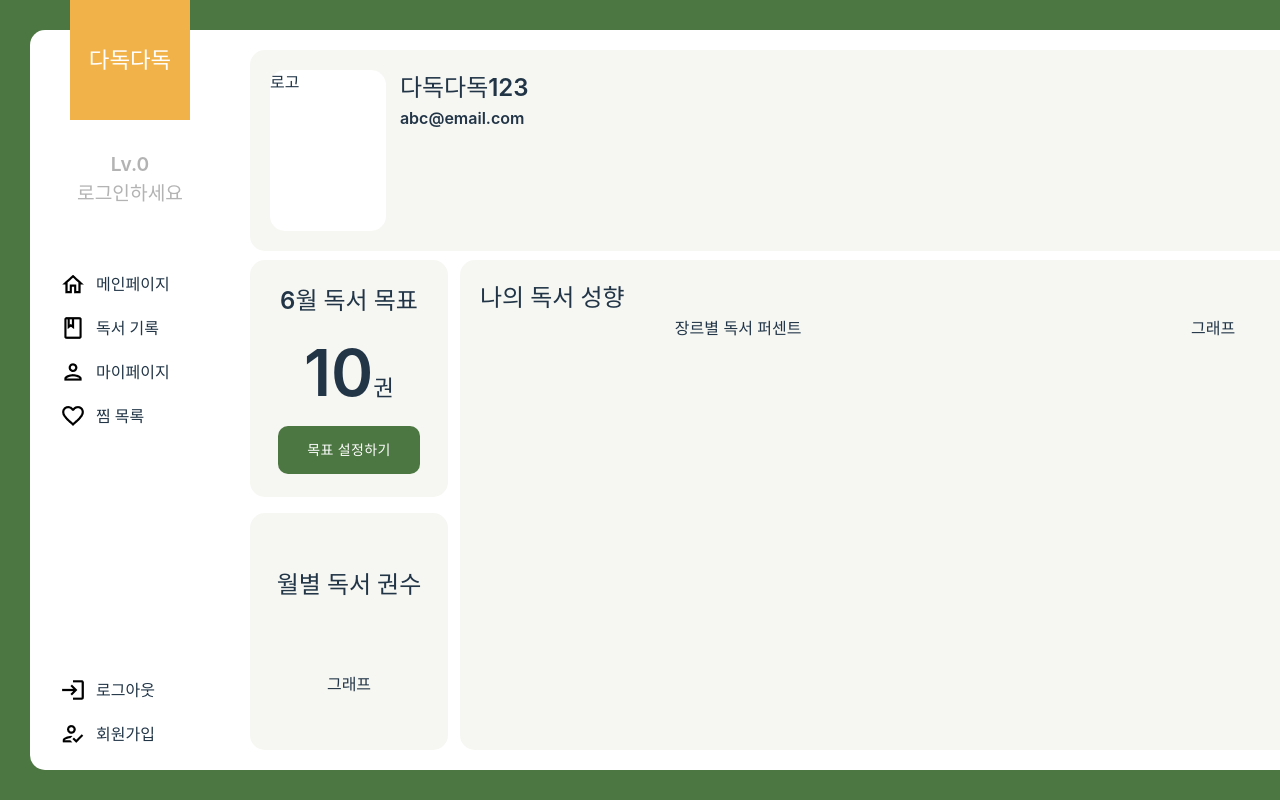
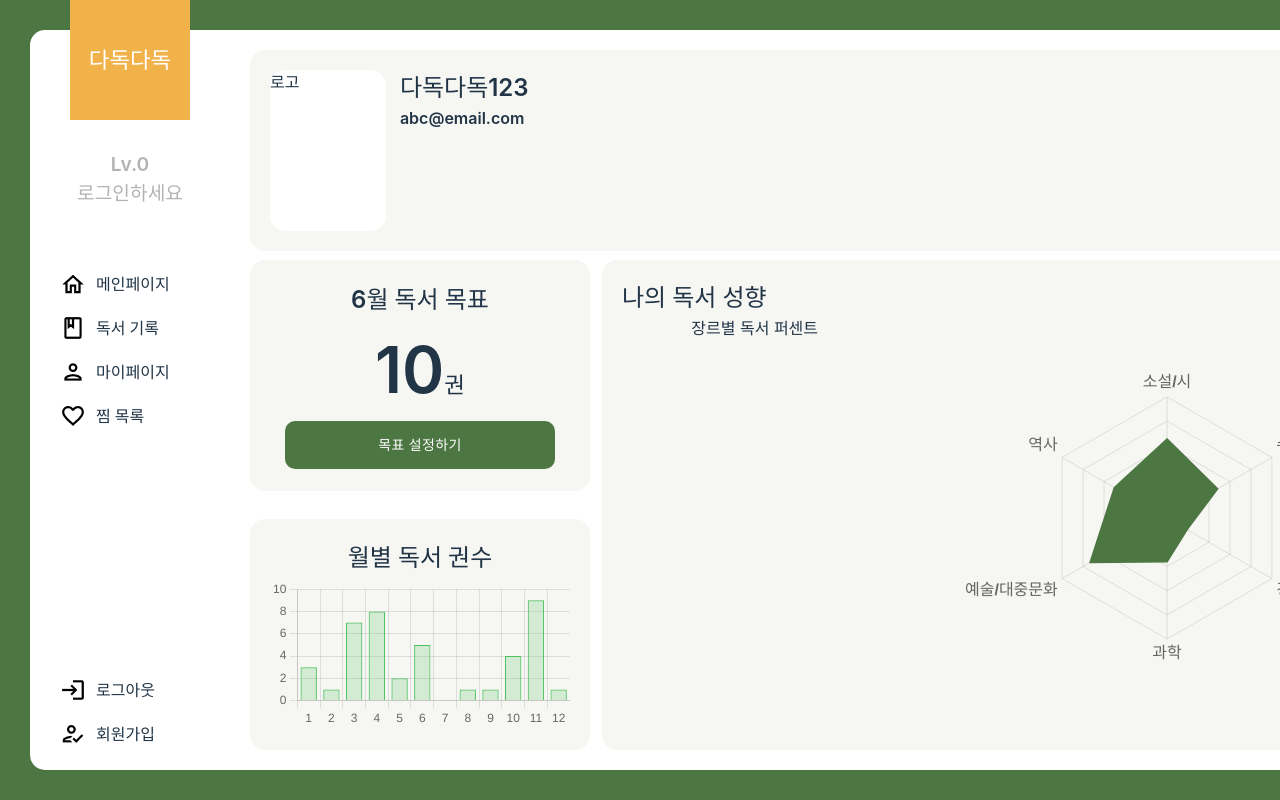
Before and after one commit to 96pages/DadokDadok-FE, a React (Vite) app: page /mypage in a window 1280 px wide. Shown: the top 800 px of the page. Built offline with nearby package versions, Linux system fonts and the light colour scheme.

Commit message:
마이페이지 차트 만들기

```diff
--- /dev/null
+++ b/src/components/BarChart.tsx
@@ -0,0 +1,43 @@
+import { Chart, registerables } from "chart.js";
+import { Bar } from "react-chartjs-2";
+
+const chartData = {
+  labels: [
+    "1",
+    "2",
+    "3",
+    "4",
+    "5",
+    "6",
+    "7",
+    "8",
+    "9",
+    "10",
+    "11",
+    "12",
+  ],
+  datasets: [
+    {
+      label: "",
+      data: [3, 1, 7, 8, 2, 5, 0, 1, 1, 4, 9, 1],
+      backgroundColor: ["rgba(75, 192, 85, 0.2)"],
+      borderColor: ["rgb(75, 192, 95)"],
+      borderWidth: 1,
+    },
+  ],
+};
+
+const options = {
+  plugins: {
+    legend: {
+      display: false,
+    },
+  },
+};
+
+const BarChart = () => {
+  Chart.register(...registerables);
+  return <Bar data={chartData} options={options} />;
+};
+
+export default BarChart;
--- a/src/components/MypageContent.tsx
+++ b/src/components/MypageContent.tsx
@@ -1,5 +1,7 @@
 import { css } from "@emotion/react";
 import { Button } from "@mui/material";
+import BarChart from "./BarChart";
+import RadarChart from "./RadarChart";
 
 const mypage_container = css`
   flex: 1;
@@ -29,7 +31,7 @@ const user_text = css`
   .user_name {
     font-size: 1.5rem;
   }
-`
+`;
 const modify_btn = css`
   position: absolute;
   border-radius: 10px;
@@ -108,6 +110,11 @@ const genre_wrap = css`
   display: flex;
   justify-content: space-around;
 `;
+const genre_text = css`
+`
+const genre_graph = css`
+width: 50%;
+`
 
 const MypageContent = () => {
   return (
@@ -135,15 +142,19 @@ const MypageContent = () => {
           </div>
           <div css={graph_card}>
             <div className="graph_title">월별 독서 권수</div>
-            <div>그래프</div>
+            <div>
+              <BarChart />
+            </div>
           </div>
         </div>
         <div css={right_wrap}>
           <div css={genre_card}>
             <div css={genre_title}>나의 독서 성향</div>
             <div css={genre_wrap}>
-              <div>장르별 독서 퍼센트</div>
-              <div>그래프</div>
+              <div css={genre_text}>장르별 독서 퍼센트</div>
+              <div css={genre_graph}>
+                <RadarChart />
+              </div>
             </div>
           </div>
         </div>
--- /dev/null
+++ b/src/components/RadarChart.tsx
@@ -0,0 +1,63 @@
+import { Chart, registerables } from "chart.js";
+import { Radar } from "react-chartjs-2";
+
+const chartData = {
+  labels: [
+    "소설/시",
+    "수필/에세이",
+    "경제/경영",
+    "과학",
+    "예술/대중문화",
+    "역사",
+  ],
+  datasets: [
+    {
+      label: "",
+      data: [65, 48, 19, 36, 73, 50],
+      fill: true,
+      backgroundColor: "#4d7742",
+      borderColor: "#4d7742",
+    },
+  ],
+};
+const options = {
+  plugins: {
+    legend: {
+      display: false,
+    },
+  },
+  elements: {
+    line: {
+      borderWidth: 2,
+    },
+    point: {
+      radius: 0,
+    },
+  },
+  scales: {
+    r: {
+      ticks: {
+        display: false,
+        stepSize: 20,
+        backdropColor: "transparent",
+      },
+      angleLines: {
+        display: true,
+      },
+      suggestedMin: 0,
+      suggestedMax: 100,
+      pointLabels: {
+        font: {
+          size: 16,
+          weight: "bold" as const,
+        },
+      },
+    },
+  },
+};
+const RadarChart = () => {
+  Chart.register(...registerables);
+  return <Radar data={chartData} options={options} />;
+};
+
+export default RadarChart;
```
